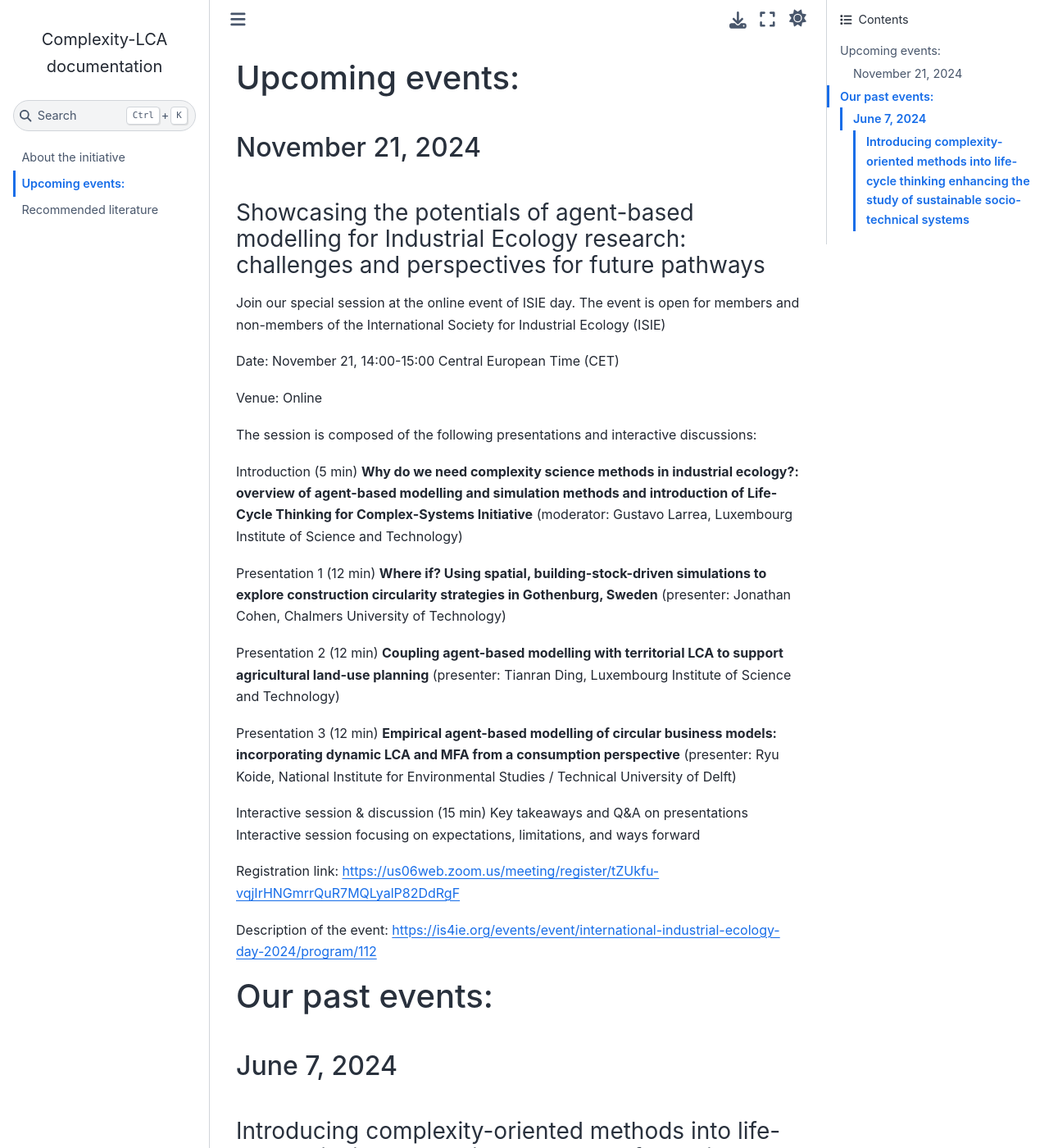
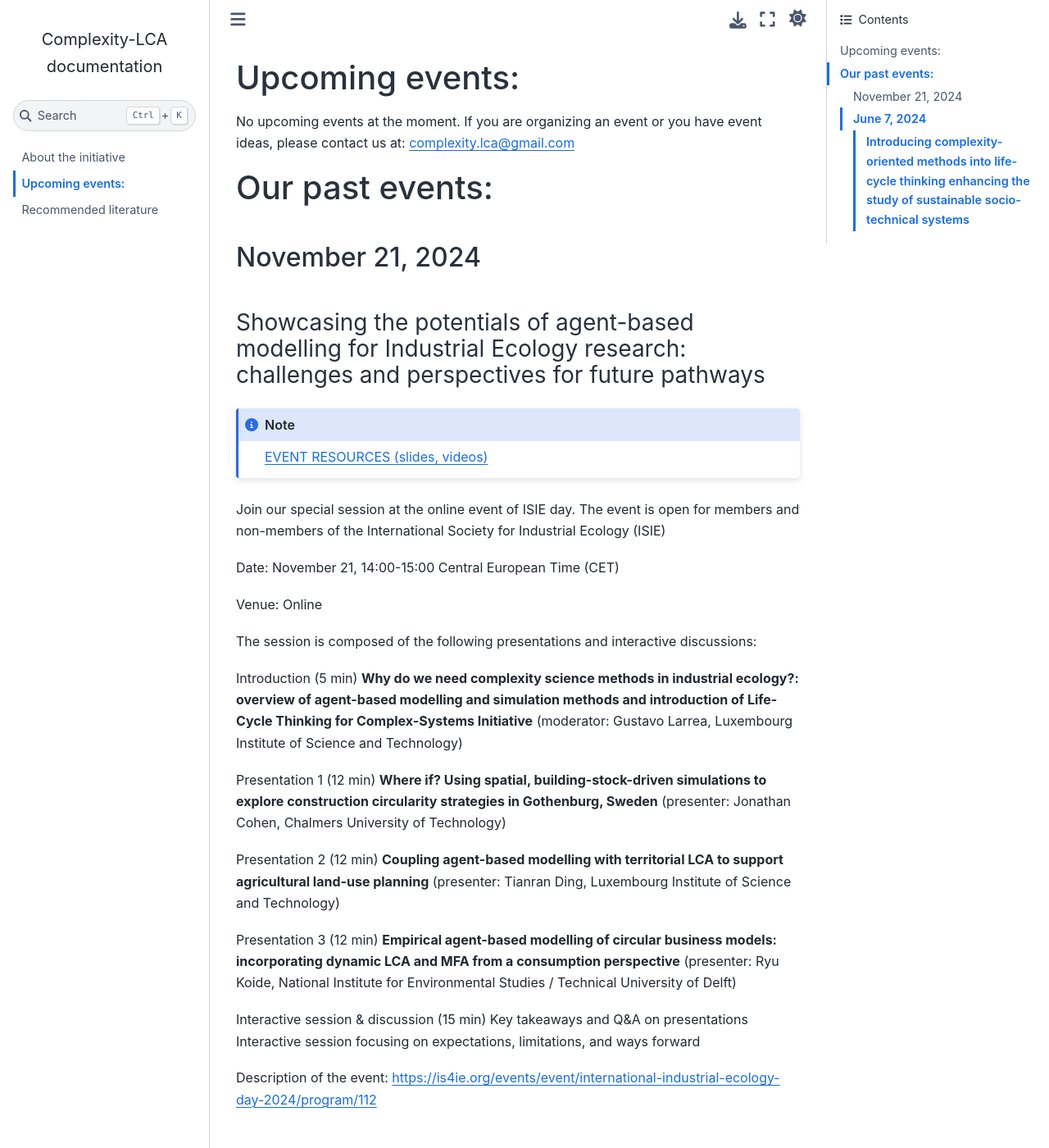
Before and after one commit to ComplexityLCA/complexitylca.github.io, a Sphinx documentation site: the page built from source/events.rst, in a window 1280 px wide and 1400 px high. Shown: the whole window at 82% size. Built offline with Sphinx 7.4.7 and the Sphinx Book theme 1.1.4, drawn with Linux system fonts in a browser that asks for light colours; some of the changed text lies outside the part shown.

Commit message:
feat: events updated

```diff
--- a/source/events.rst
+++ b/source/events.rst
@@ -1,4 +1,11 @@
 Upcoming events:
+================
+
+No upcoming events at the moment.
+If you are organizing an event or you have event ideas, please contact us at: \
+complexity.lca@gmail.com
+
+Our past events:
 ================
 
 November 21, 2024
@@ -6,6 +13,10 @@ November 21, 2024
 
 Showcasing the potentials of agent-based modelling for Industrial Ecology research: challenges and perspectives for future pathways
 ...................................................................................................................................
+
+.. note::
+
+    `EVENT RESOURCES (slides, videos) <https://github.com/ComplexityLCA/complexity-lca-events/tree/main/21-11-2024>`_
 
 Join our special session at the online event of ISIE day. The event is open for members and non-members of the International Society for Industrial Ecology (ISIE)
 
@@ -32,21 +43,23 @@ Interactive session & discussion (15 min)
 Key takeaways and Q&A on presentations
 Interactive session focusing on expectations, limitations, and ways forward
 
-Registration link:
-https://us06web.zoom.us/meeting/register/tZUkfu-vqjIrHNGmrrQuR7MQLyalP82DdRgF
+.. Registration link:
+.. https://us06web.zoom.us/meeting/register/tZUkfu-vqjIrHNGmrrQuR7MQLyalP82DdRgF
 
 Description of the event:
 https://is4ie.org/events/event/international-industrial-ecology-day-2024/program/112
 
 
-Our past events:
-================
 
 June 7, 2024
 ------------
 
 Introducing complexity-oriented methods into life-cycle thinking enhancing the study of sustainable socio-technical systems
 ...........................................................................................................................
+
+.. note::
+
+    `EVENT RESOURCES (slides, videos) <https://github.com/ComplexityLCA/complexity-lca-events/tree/main/07-06-2024>`_
 
 The initiative was launched with this webinar with more than 100 participants from Europe, Asia, and Amerias. Three keynote presentations by three experienced researchers in the field were meant to provide an introductory view of the main characteristics, benefits, and difficulties of using complexity-oriented approaches in combination with LCA studies.
 
--- a/source/index.rst
+++ b/source/index.rst
@@ -20,6 +20,7 @@ Join our special session, “Showcasing the potentials of agent-based modelling
 .. attention::
 
     Date: November 21, 14:00-15:00 Central European Time (CET)
+
 
 `Register here! <https://us06web.zoom.us/meeting/register/tZUkfu-vqjIrHNGmrrQuR7MQLyalP82DdRgF>`_
 
@@ -46,7 +47,6 @@ complexity.lca@gmail.com
 
 .. toctree::
     :maxdepth: 2
-    :hidden:
 
     About the initiative  <about>
     Events <events>
```
